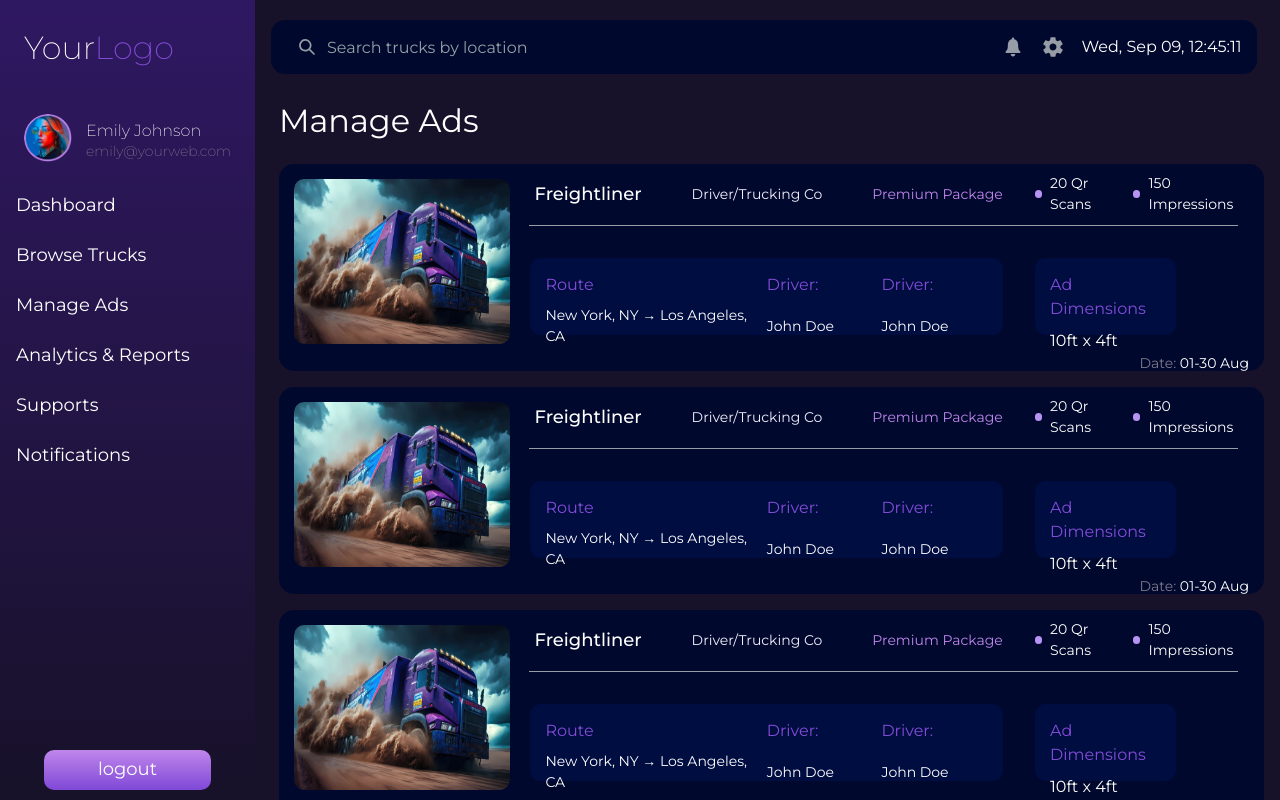
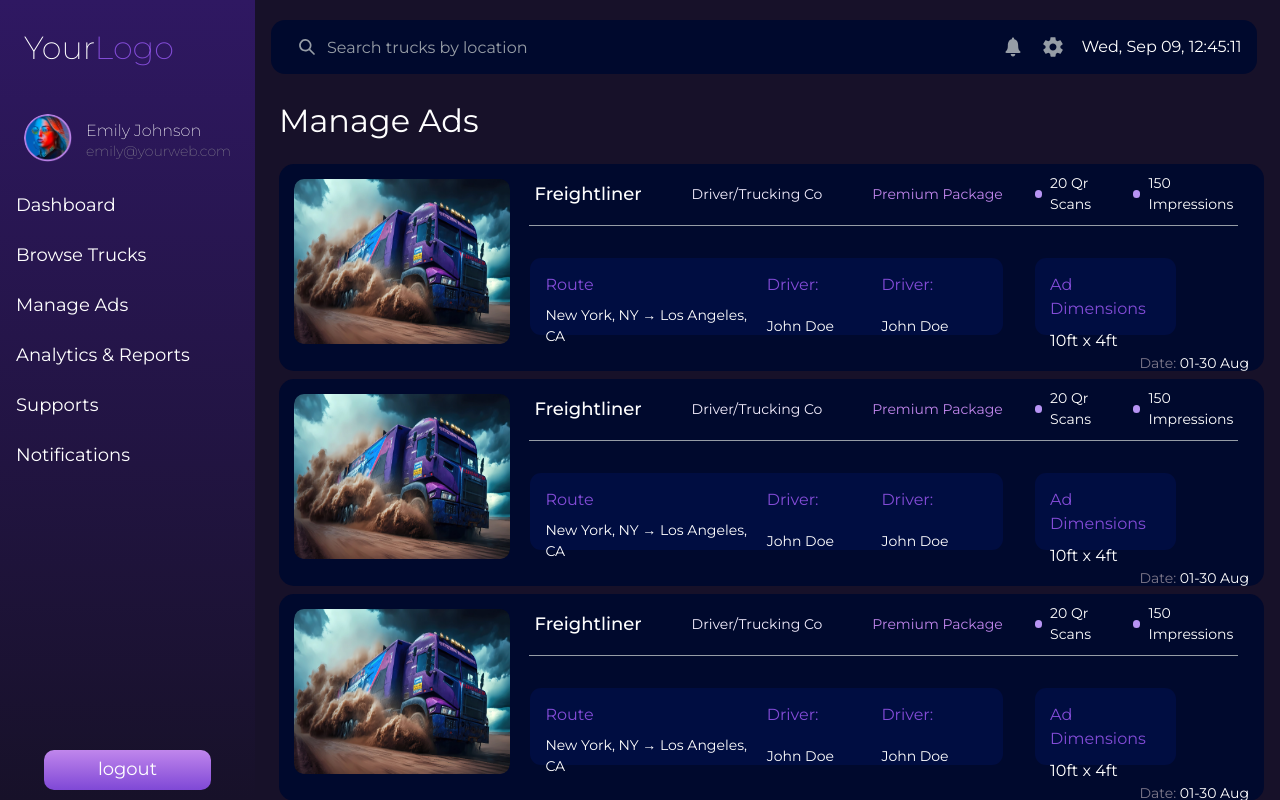
Before and after one commit to DanishPatel3014/AdemQR, a React (Create React App) app: page /dashboard/manage-ads in a window 1280 px wide. Built offline with nearby package versions, Linux system fonts and the light colour scheme; what react-topbar-progress-indicator would draw is missing.

Commit message:
Update ManageAds.js

```diff
--- a/src/views/Dashboard/ManageAds.js
+++ b/src/views/Dashboard/ManageAds.js
@@ -17,7 +17,7 @@ function ManageAds() {
   return (
     <Stack px={4} pb={4} overflowY={'auto'}>
       <CustHeading name={'Manage Ads'} />
-      <Stack direction={'column'} gap={4}>
+      <Stack direction={'column'} gap={2}>
         <FreightlinerCard />
         <FreightlinerCard />
         <FreightlinerCard />
```
